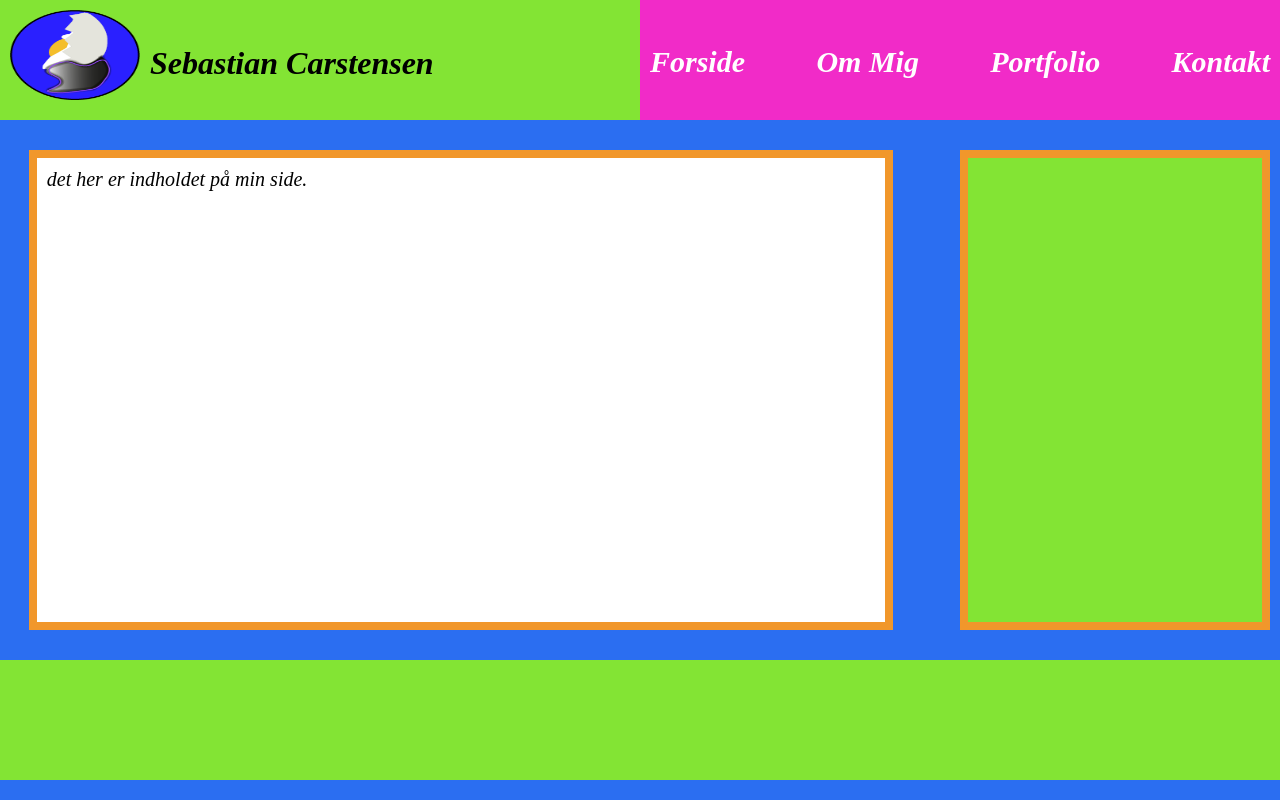
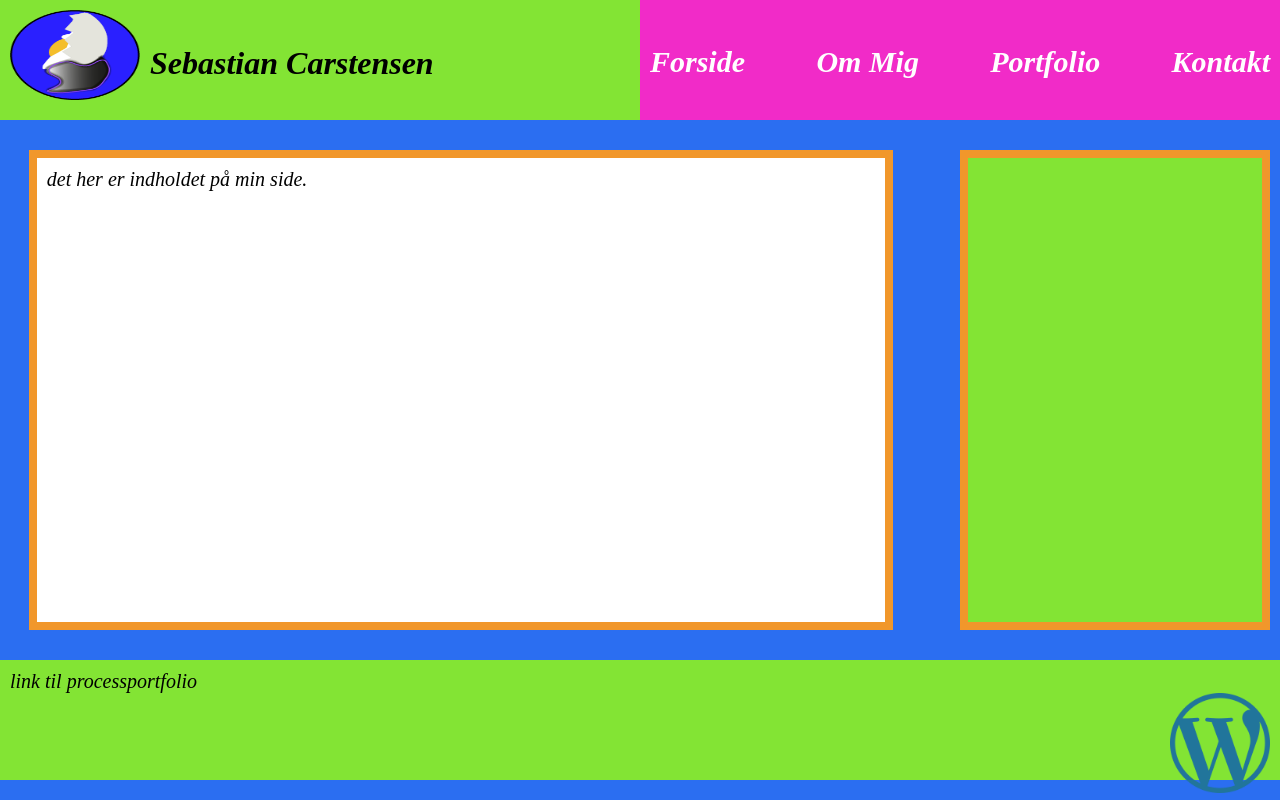
Before and after one commit to sebtheodor/preasentationsportefolio, a plain HTML site: page Præsentationsportefolio/Index.html in a window 1280 px wide. Drawn offline with Linux system fonts and the light colour scheme.

Commit message:
Update Index.html

```diff
--- a/Præsentationsportefolio/Index.html
+++ b/Præsentationsportefolio/Index.html
@@ -47,6 +47,10 @@
       </aside>
 <!--footer-->
       <footer class="fo">
+        <p> link til processportfolio</p><a class="wp" href="https://blog.mindigital.dk/"><img src="image/wordpress.png" alt="wordpress logoet">
+        </a>
+        <!--<a class="ln" href="www.linkedin.com/in/sebtheodor1996"><img src="image/LinkedIn.png" alt="LinkedIn logoet">
+        </a>-->
       </footer>
 
 
```
